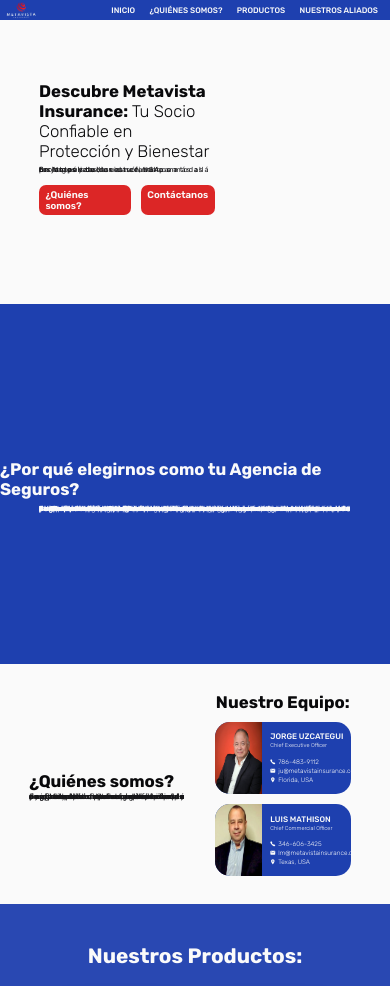
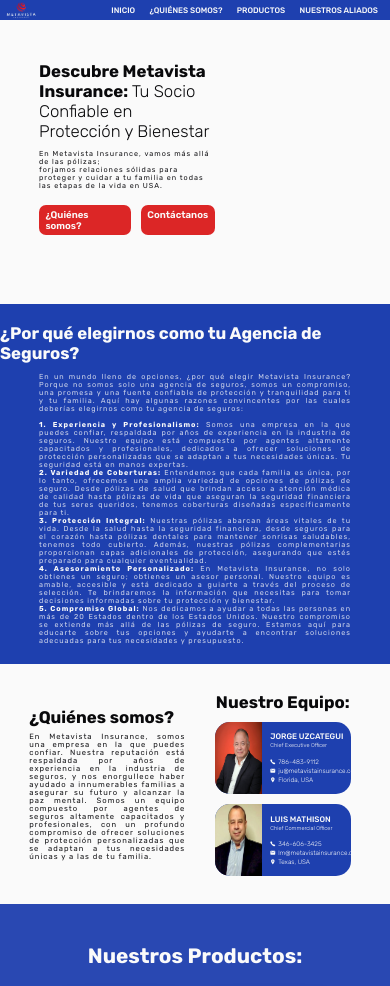
Before and after one commit to iamFear/metavista, a plain HTML site: page index.html in a window 390 px wide. Shown: the top 986 px of the page. Drawn offline with nearby package versions, Linux system fonts and the light colour scheme; grey boxes are pictures that could not be loaded.

Commit message:
line height

```diff
--- a/media.css
+++ b/media.css
@@ -78,11 +78,11 @@
   }
 
   .body-text {
-    line-height: 0;
+    line-height: 2rem;
   }
 
   .company-info-text {
-    line-height: 0;
+    line-height: 2rem;
   }
 
   .landing-navbar {
```
